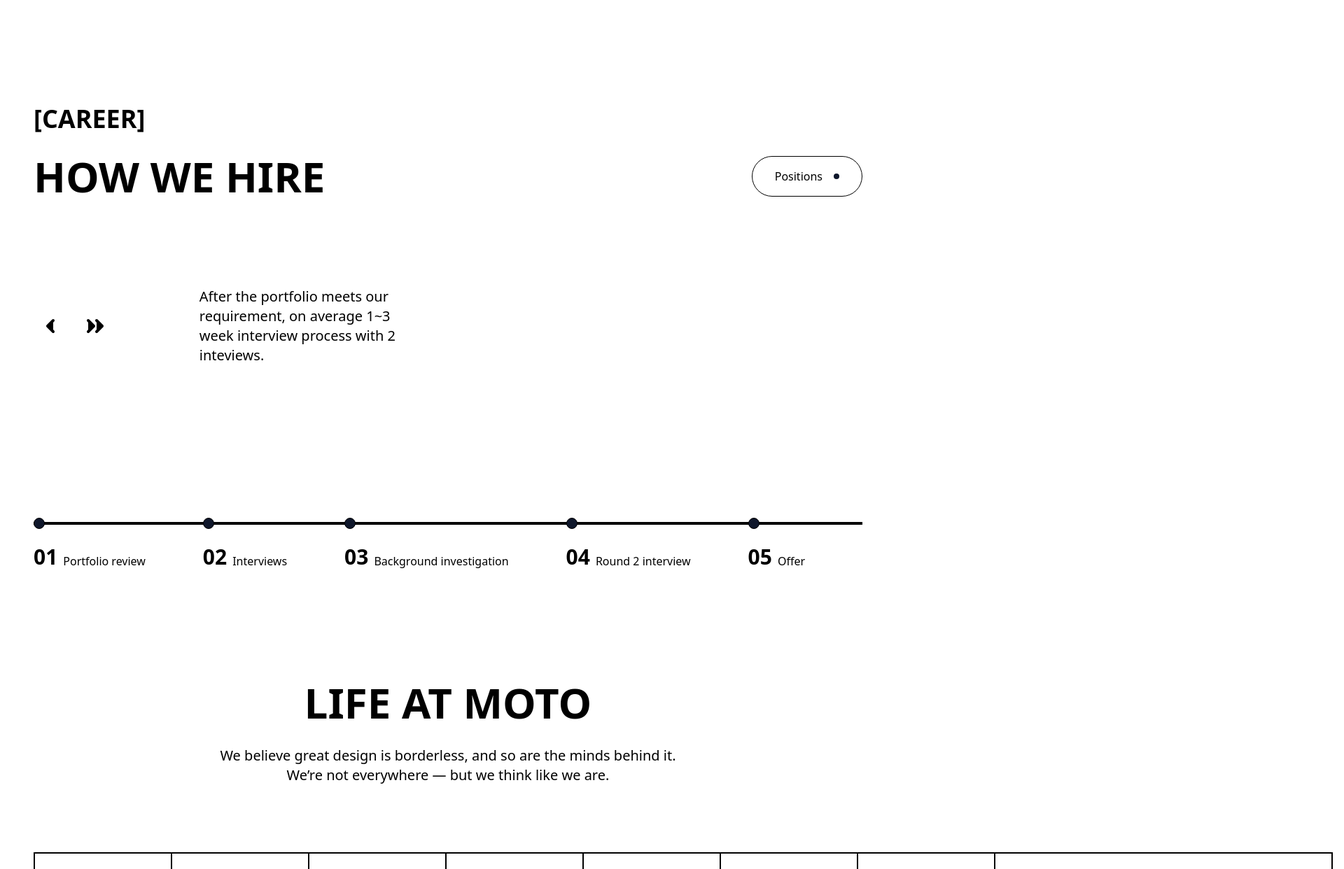
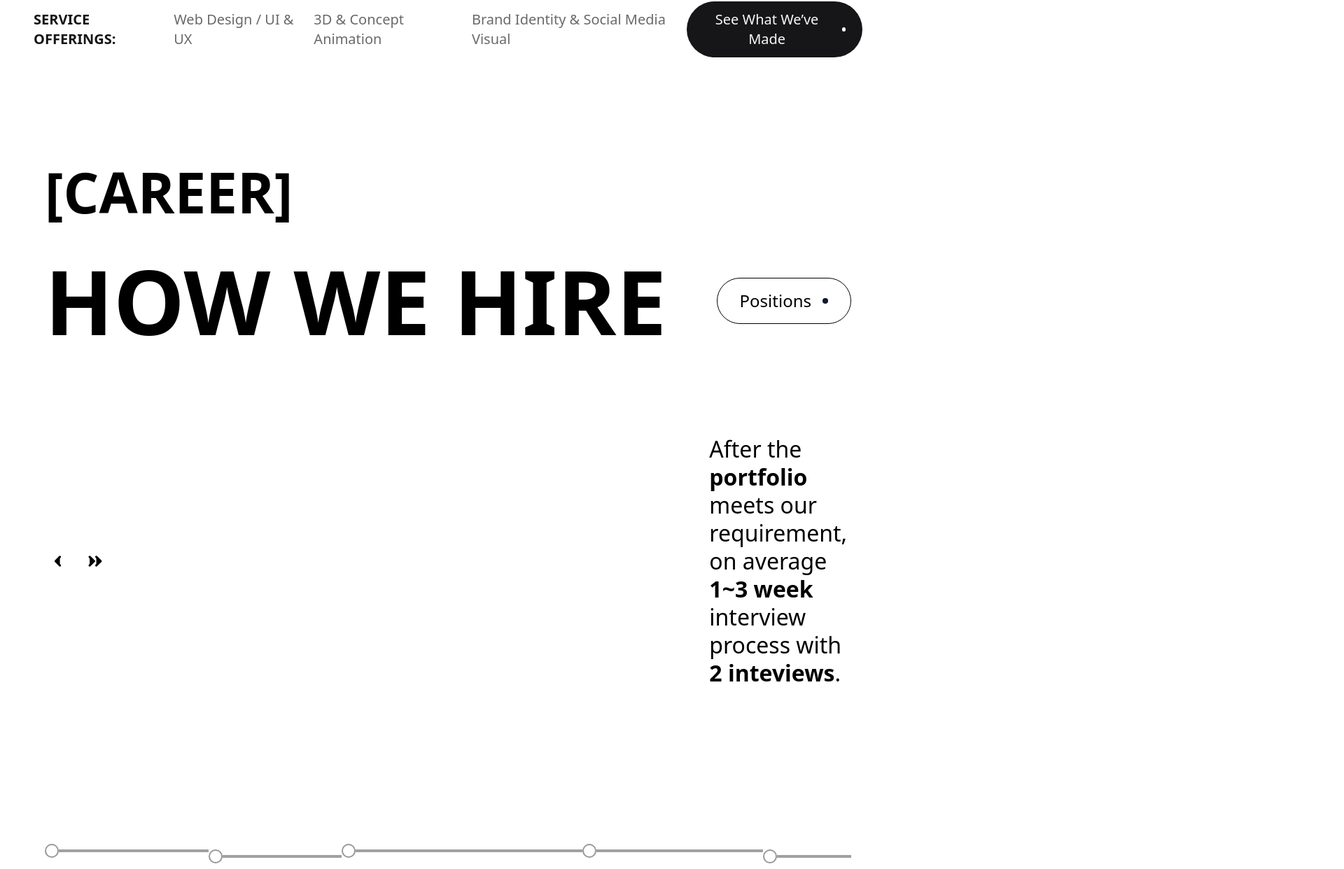
Before and after one commit to i-free-developer/moto-design, a React (Vite) app: page / in a window 1280 px wide. Shown: the part 826-2068 px from the top of the page at 70% size, 1920 px wide, since content can reach past the window. Built offline with nearby package versions, Linux system fonts and the light colour scheme.

Commit message:
refine small details

```diff
--- a/src/components/Career.jsx
+++ b/src/components/Career.jsx
@@ -9,31 +9,31 @@ import {TimelineItems, PerkItemsData, OpenningRoles, CompanyEmail} from '../data
 
 export default function Career() {
 	return (
-		<section id="career" className="mx-auto px-[3rem] my-[3rem] flex flex-col gap-8 max-w-screen">
-			<h1 className="font-bold text-4xl uppercase mt-[8rem]">[Career]</h1>
+		<section id="career" className="mx-auto px-[4rem] mt-[15rem] flex flex-col gap-8 max-w-screen">
+			<h1 className="font-extrabold text-[5rem] uppercase">[Career]</h1>
 			<div className="flex items-center justify-between">
-				<h2 className="font-bold text-6xl uppercase">How we hire</h2>
+				<h2 className="font-extrabold text-9xl uppercase">How we hire</h2>
 				<div className="px-8 py-4 border rounded-full flex gap-4 items-center justify-between">
-					<span>Positions</span>
+					<span className="font-medium text-2xl">Positions</span>
 					<span className="size-2 rounded-[50%] bg-slate-900"></span>
 				</div>
 			</div>
 			<div className="flex items-center my-[6rem]">
-				<div className="flex items-center w-1/5 gap-4">
+				<div className="flex items-center gap-4">
 					<img src={arrowLeft} alt="Arrow Left" className="size-12"></img>
 					<img src={doubleArrowRight} alt="Arrow Right" className="size-12"></img>
 				</div>
-				<p className="w-1/4 text-xl">After the portfolio meets our requirement, on average 1~3 week interview process with 2 inteviews.</p>
+				<p className="ml-[57rem] w-[38rem] text-[2rem] leading-10">After the <span className="font-bold">portfolio</span> meets our requirement, on average <span className="font-bold">1~3 week</span> interview process with <span className="font-bold">2 inteviews</span>.</p>
 			</div>
 
 			<div className="flex items-center min-w-full my-[6rem]">
 				{TimelineItems.map(item => <TimeLineElement {...item} key={item.number} />)}
 			</div>
 
-			<div className="mx-auto px-[4rem]">
-				<h2 className="font-bold text-6xl uppercase text-center my-[2rem]">Life at moto</h2>
-				<p className="text-center text-xl">We believe great design is borderless, and so are the minds behind it.</p>
-				<p className="text-center text-xl">We’re not everywhere — but we think like we are.</p>
+			<div className="mx-auto px-[4rem] text-center ">
+				<h2 className="font-bold text-[5.5rem] uppercase my-[2.5rem]">Life at moto</h2>
+				<p className="text-[2.5rem] font-normal">We believe great design is borderless, and so are the minds behind it.</p>
+				<p className="text-[2.5rem] font-normal">We’re not everywhere — but we think like we are.</p>
 			</div>
 
 			<PerksContainer/>
@@ -44,15 +44,16 @@ export default function Career() {
 }
 
 function TimeLineElement({number, title}) {
+	const [isHovered, setIsHovered] = useState(false);
 	return (
-		<div className="flex flex-col relative gap-8 grow">
-			<div className="">
-				<span className="absolute left-0 right-0 border border-2"></span>
-				<span className="absolute left-0 -top-1.5 size-4 border rounded-[50%] bg-slate-900"></span>
+		<div className="flex flex-col relative gap-8 grow opacity-40 hover:opacity-100" onMouseEnter={() => setIsHovered(true)} onMouseLeave={() => setIsHovered(false)}>
+			<div className="flex items-center min-w-full box-content">
+				<span className={`box-content size-[1rem] border border-2 rounded-[50%] ${isHovered ? 'bg-white border-6' : ''}`}></span>
+				<span className="grow border border-2 border-black"></span>
 			</div>
-			<div className="flex items-end gap-2">
-				<span className="font-bold text-3xl">{number}</span>
-				<span className="">{title}</span>
+			<div className="flex items-end gap-2 font-semibold">
+				<span className="text-5xl">{number}</span>
+				<span className="text-2xl">{title}</span>
 			</div>
 		</div>
 	)
@@ -60,7 +61,7 @@ function TimeLineElement({number, title}) {
 
 function PerksContainer() {
 	return (
-		<div className="mx-auto flex max-w-screen flex-nowrap my-[4rem]">
+		<div className="mx-auto flex max-w-screen flex-nowrap my-[4rem] -ml-[4rem]">
 			{PerkItemsData.map((item, index) => <PerkCard {...item} index={index} key={item.number}/>)}
 		</div>
 	)
@@ -69,16 +70,16 @@ function PerksContainer() {
 function PerkCard({number, title, subtitle, content, index}) {
 	return (
 		<div className={`perk-card p-[1rem] bg-white border border-2 shrink-0 ${index === 0 ? '' : '-ml-[18rem]'}`}>
-			<div className="flex items-center justify-between gap-[2rem] mb-[18rem]">
+			<div className="flex items-center justify-between mb-[18rem]">
 				<div className="flex flex-col">
-					<span className="font-bold">{number}</span>
-					<span className="font-bold">Q</span>
+					<span className="font-normal text-2xl">{number}</span>
+					<span className="font-bold"><QIcon/></span>
 				</div>
-				<span className="font-bold text-6xl">{title}</span>
+				<span className="font-bold text-9xl">{title}</span>
 			</div>
 			<div>
-				<header className="font-bold text-3xl mb-[1rem]">{subtitle}</header>
-				<p className="w-[28rem]">{content}</p>
+				<header className="font-semibold text-5xl mb-[1rem] tracking-[-2%]">{subtitle}</header>
+				<p className="w-[22rem] text-sm font-normal">{content}</p>
 			</div>
 		</div>
 	)
@@ -131,3 +132,13 @@ export function HowToApply() {
 		</div>
 	)
 }
+
+
+function QIcon() {
+	return (
+		<svg width="22" height="22" viewBox="0 0 22 22" fill="none" xmlns="http://www.w3.org/2000/svg">
+			<circle cx="10" cy="10" r="8" stroke="black" strokeWidth="4"/>
+			<path d="M16 16L20 20" stroke="black" strokeWidth="4"/>
+		</svg>
+	)
+}
--- a/src/components/Footer.jsx
+++ b/src/components/Footer.jsx
@@ -8,7 +8,7 @@ export default function Footer() {
         <div className="flex flex-col justify-between min-h-full">
           <header className="text-[5rem] font-bold">MOTO</header>
           <div>
-            <p className="text-2xl mt-[6rem] font-medium">Follow our journey on social</p>
+            <p className="text-2xl font-bold mt-[6rem] font-medium">Follow our journey on social</p>
             <div className="flex gap-[2rem] mx-auto w-full mt-[2rem]">
               {SocialIconItems.map((item, index) => <SocialIcon {...item} key={index} />)}
             </div>
@@ -17,14 +17,14 @@ export default function Footer() {
 
         <div className="flex flex-col justify-between items-end min-h-full">
           <div>
-            <p className="text-3xl">Info</p>
+            <p className="text-[1.75rem]">Info</p>
             <div className="flex flex-col gap-4 my-[4rem]">
               {SiteLinks.map((item, index) => <a href={item.url} className="text-xl" key={index}>{item.title}</a>)}
             </div>
           </div>
-          <div className="text-right">
-            <p className="font-medium text-xl text-[#f7f7f7]">{CompanyEmail}</p>
-            <p className="text-base text-[#f7f7f7]">{CopyRight}</p>
+          <div className="text-right font-medium">
+            <p className="text-2xl text-[#ffffff]">{CompanyEmail}</p>
+            <p className="text-xl text-[#f7f7f7]">{CopyRight}</p>
           </div>
         </div>
       </div>
--- a/src/components/Landing.jsx
+++ b/src/components/Landing.jsx
@@ -3,9 +3,9 @@ import {ServicesItems, CompanyDomain} from '../data/site-data'
 
 export default function Landing({showDrawer}) {
 	return (
-		<section className="h-[100vh] mx-auto relative">
-			<div className={`w-4/5 h-10/12 translate-y-1/3 mx-auto ${showDrawer ? 'section-drawer-in' : 'section-drawer-out'}`}>
-				<h1 className="uppercase text-8xl font-bold">Pixels are the atomic units of design.</h1>
+		<section className="h-[100vh] mx-auto relative text-black">
+			<div className={`w-4/6 h-[90vh] min-h-[50rem] translate-y-4/12 ml-[8rem] ${showDrawer ? 'section-drawer-in' : 'section-drawer-out'}`}>
+				<h1 className="uppercase text-9xl font-bold">Pixels are the atomic units of design.</h1>
 			</div>
 			<VerticalElement/>
 			{!showDrawer && <ServiceOfferings/>}
@@ -15,15 +15,15 @@ export default function Landing({showDrawer}) {
 
 function ServiceOfferings() {
 	return (
-		<div className="">
+		<div className="h-full">
 			<hr className="border border-2 border-slate-200 w-full"></hr>
-			<div className="mx-auto w-full flex items-center justify-between mt-[1.5rem] px-[3rem]">
+			<div className="mx-auto w-full flex items-center justify-between mt-[1.5rem] px-[3rem] text-xl">
 				<div className="flex items-center justify-around gap-4">
 					<span className="font-bold uppercase">Service Offerings:</span>
-					{ServicesItems.map((item, index) => <span className="text-gray-600" key={index}>{item}</span>)}
+					{ServicesItems.map((item, index) => <span className="opacity-64" key={index}>{item}</span>)}
 				</div>
 				<div>
-					<button className="bg-black px-4 py-2 flex items-center gap-2 text-white rounded-full">See What We’ve  Made<span className="size-[6px] bg-white rounded-full"></span></button>
+					<button className="bg-black px-6 py-3 flex items-center gap-4 text-[#f7f7f7] rounded-full">See What We’ve  Made<span className="size-[6px] bg-white rounded-full"></span></button>
 				</div>
 			</div>
 		</div>
@@ -32,10 +32,10 @@ function ServiceOfferings() {
 
 function VerticalElement() {
 	return (
-		<div className="absolute right-[3rem] top-[30%] flex gap-4 items-center text-gray-600"
+		<div className="absolute right-[3rem] top-[30%] flex gap-4 items-center text-black opacity-64"
 			style={{writingMode: 'vertical-lr'}}>
 			<span className="rotate-180">{CompanyDomain}</span>
-			<span className="border border-2 border-slate-200 h-[8rem]"></span>
+			<span className="border border-2 border-black/64 h-[8rem]"></span>
 		</div>
 	)
 }
--- a/src/components/Portfolio.jsx
+++ b/src/components/Portfolio.jsx
@@ -22,11 +22,11 @@ export default function Portfolio() {
 	const [isMobile, setIsMobile] = useState(false)
 
 	return (
-		<section id="portfolio" className="mx-auto px-[3rem] my-[3rem]">
+		<section id="portfolio" className="mx-auto px-[4rem] mt-[15rem]">
 			<PortfolioHeader />
-			<div className="flex gap-2 my-[2rem]">
-				<span onClick={() => setIsMobile(true)} className={`p-2 ${isMobile ? 'bg-black text-white' : ''}`}>A</span>
-				<span onClick={() => setIsMobile(false)} className={`p-2 ${!isMobile ? 'bg-black text-white' : ''}`}>B</span>
+			<div className="flex items-center gap-[0.5rem] mt-[2rem] mb-[6rem] text-[1.75rem]">
+				<span onClick={() => setIsMobile(true)} className={`p-2 ${isMobile ? '' : ''}`}><MobileIcon/></span>
+				<span onClick={() => setIsMobile(false)} className={`p-2 ${!isMobile ? '' : ''}`}><DesktopIcon/></span>
 			</div>
 
       {isMobile ? <MobilePortfolios/> : <DesktopPortfolios/>}
@@ -37,10 +37,10 @@ export default function Portfolio() {
 function PortfolioHeader() {
 	return (
 		<article className="flex justify-between my-[4rem]">
-			<header className="text-4xl w-1/5">We don't do cookie-cutter solutions</header>
-			<div className="flex flex-col justify-between w-1/5 gap-[3rem] text-right">
-				<p className="text-base">Backing the best Web 3.0 founders & products</p>
-				<p className="text-base">Our user-centered design encourages productivity and boosts revenue</p>
+			<header className="text-[5rem] w-[46rem]">We don't do cookie-cutter solutions</header>
+			<div className="flex flex-col justify-between items-end gap-[3rem] text-right">
+				<p className="text-2xl text-black/64 w-[18rem]">Backing the best Web 3.0 founders & products</p>
+				<p className="text-[2rem] text-black/64 w-[26rem]">Our user-centered design encourages productivity and boosts revenue</p>
 			</div>
 		</article>
 	)
@@ -48,7 +48,7 @@ function PortfolioHeader() {
 
 function DesktopPortfolios() {
   return (
-    <div className="grid grid-cols-5 gap-4">
+    <div className="grid grid-cols-5 gap-[1.5rem]">
       {DesktopPortfolioItems.map((item, index) => <DesktopCard {...item} key={index}/>)}
     </div>
   )
@@ -127,3 +127,21 @@ function StickyCard() {
     </div>
   )
 }
+
+function MobileIcon() {
+	return (
+		<svg width="22" height="28" viewBox="0 0 22 28" fill="none" xmlns="http://www.w3.org/2000/svg">
+			<rect x="1" y="1" width="20" height="26" rx="1" stroke="black" strokeWidth="2"/>
+			<rect x="7" y="4" width="8" height="2" rx="1" fill="#161619"/>
+		</svg>
+	)
+}
+
+function DesktopIcon() {
+	return (
+		<svg width="28" height="24" viewBox="0 0 28 24" fill="none" xmlns="http://www.w3.org/2000/svg">
+			<rect width="28" height="20" rx="2" fill="black"/>
+			<rect x="8" y="22" width="12" height="2" rx="1" fill="#161619"/>
+		</svg>
+	)
+}
--- a/src/index.css
+++ b/src/index.css
@@ -1,6 +1,6 @@
 @import "tailwindcss";
 
 @theme {
-  --color-black: black;
+  --color-black: #161619;
   --color-white: white;
 }
```
Also changed, not shown: src/components/Navbar.jsx (+6 -5 lines).
